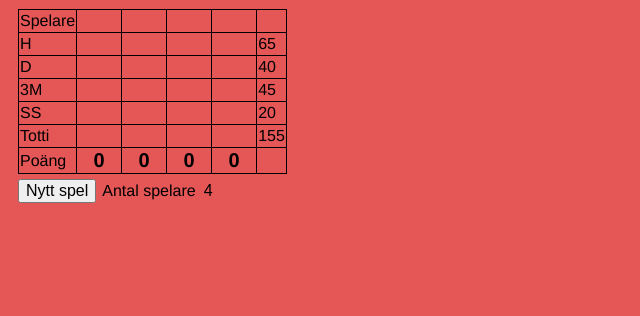
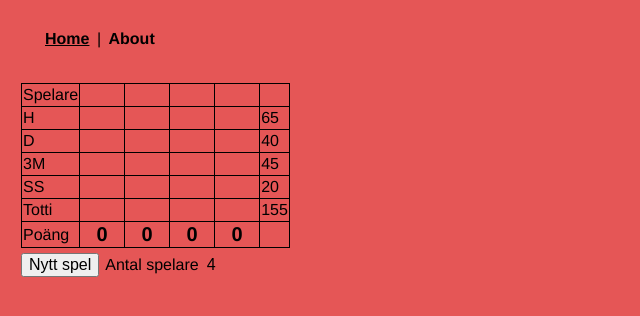
Before and after one commit to ahberg/hearter-protocol, a Vue app: page / in a window 1280 px wide. Shown: the top 316 px of the page, without its empty margins (0-640 px from the left). Built offline with nearby package versions, Linux system fonts and the light colour scheme.

Commit message:
Added routing

```diff
--- a/package.json
+++ b/package.json
@@ -9,11 +9,13 @@
   },
   "dependencies": {
     "core-js": "^3.6.5",
-    "vue": "^2.6.11"
+    "vue": "^2.6.11",
+    "vue-router": "^3.2.0"
   },
   "devDependencies": {
     "@vue/cli-plugin-babel": "~4.4.0",
     "@vue/cli-plugin-eslint": "~4.4.0",
+    "@vue/cli-plugin-router": "~4.4.0",
     "@vue/cli-service": "~4.4.0",
     "babel-eslint": "^10.1.0",
     "eslint": "^6.7.2",
--- a/src/App.vue
+++ b/src/App.vue
@@ -1,21 +1,21 @@
 <template>
   <div id="app">
-    <Table/>
+    <div id="nav">
+      <router-link to="/">Home</router-link> |
+      <router-link to="/about">About</router-link>
+    </div>
+    <router-view/>
   </div>
 </template>
 
-<script>
-import Table from './components/table'
+<style>
+#app {
+  font-family: Avenir, Helvetica, Arial, sans-serif;
+  -webkit-font-smoothing: antialiased;
+  -moz-osx-font-smoothing: grayscale;
+  color: #2c3e50;
+}
 
-export default {
-  name: 'App',
-  components: {
-    Table
-  }
-}
-</script>
-
-<style>
 *,html,body {
   margin: 0;
   margin-left:3px;
@@ -39,22 +39,22 @@
   cursor:pointer;
 
 }
-a {
-text-decoration: none;
-
-}
 table, td {
   border: 1px solid black;
   border-collapse:collapse;
 
 }
 
-#app {
-  font-family: 'Avenir', Helvetica, Arial, sans-serif;
-  -webkit-font-smoothing: antialiased;
-  -moz-osx-font-smoothing: grayscale;
-  color: black;
-  margin-top: 9px;
-  margin-bottom: 9px;
+#nav {
+  padding: 30px;
+}
+
+#nav a {
+  font-weight: bold;
+  text-decoration: none;
+}
+
+#nav a.router-link-exact-active {
+  text-decoration: underline;
 }
 </style>
--- a/src/components/table.vue
+++ b/src/components/Table.vue
@@ -66,7 +66,7 @@
   }
 ]
 export default {
-  name: 'HjartarTable',
+  name: 'Table',
 
   data () {
     return {
--- a/src/main.js
+++ b/src/main.js
@@ -1,8 +1,10 @@
 import Vue from 'vue'
 import App from './App.vue'
+import router from './router'
 
 Vue.config.productionTip = false
 
 new Vue({
-  render: h => h(App),
+  router,
+  render: h => h(App)
 }).$mount('#app')
--- /dev/null
+++ b/src/router/index.js
@@ -0,0 +1,29 @@
+import Vue from 'vue'
+import VueRouter from 'vue-router'
+import Home from '../views/Home.vue'
+
+Vue.use(VueRouter)
+
+  const routes = [
+  {
+    path: '/',
+    name: 'Home',
+    component: Home
+  },
+  {
+    path: '/about',
+    name: 'About',
+    // route level code-splitting
+    // this generates a separate chunk (about.[hash].js) for this route
+    // which is lazy-loaded when the route is visited.
+    component: () => import(/* webpackChunkName: "about" */ '../views/About.vue')
+  }
+]
+
+const router = new VueRouter({
+  mode: 'history',
+  base: process.env.BASE_URL,
+  routes
+})
+
+export default router
--- /dev/null
+++ b/src/views/About.vue
@@ -0,0 +1,5 @@
+<template>
+  <div class="about">
+    <h1>This is an about page</h1>
+  </div>
+</template>
--- /dev/null
+++ b/src/views/Home.vue
@@ -0,0 +1,17 @@
+<template>
+  <div class="home">
+    <Table msg="Welcome to Your Vue.js App"/>
+  </div>
+</template>
+
+<script>
+// @ is an alias to /src
+import Table from '@/components/Table.vue'
+
+export default {
+  name: 'Home',
+  components: {
+    Table
+  }
+}
+</script>
```
Also changed, not shown: 1 other file (tests, documents, lock files or other folders).
